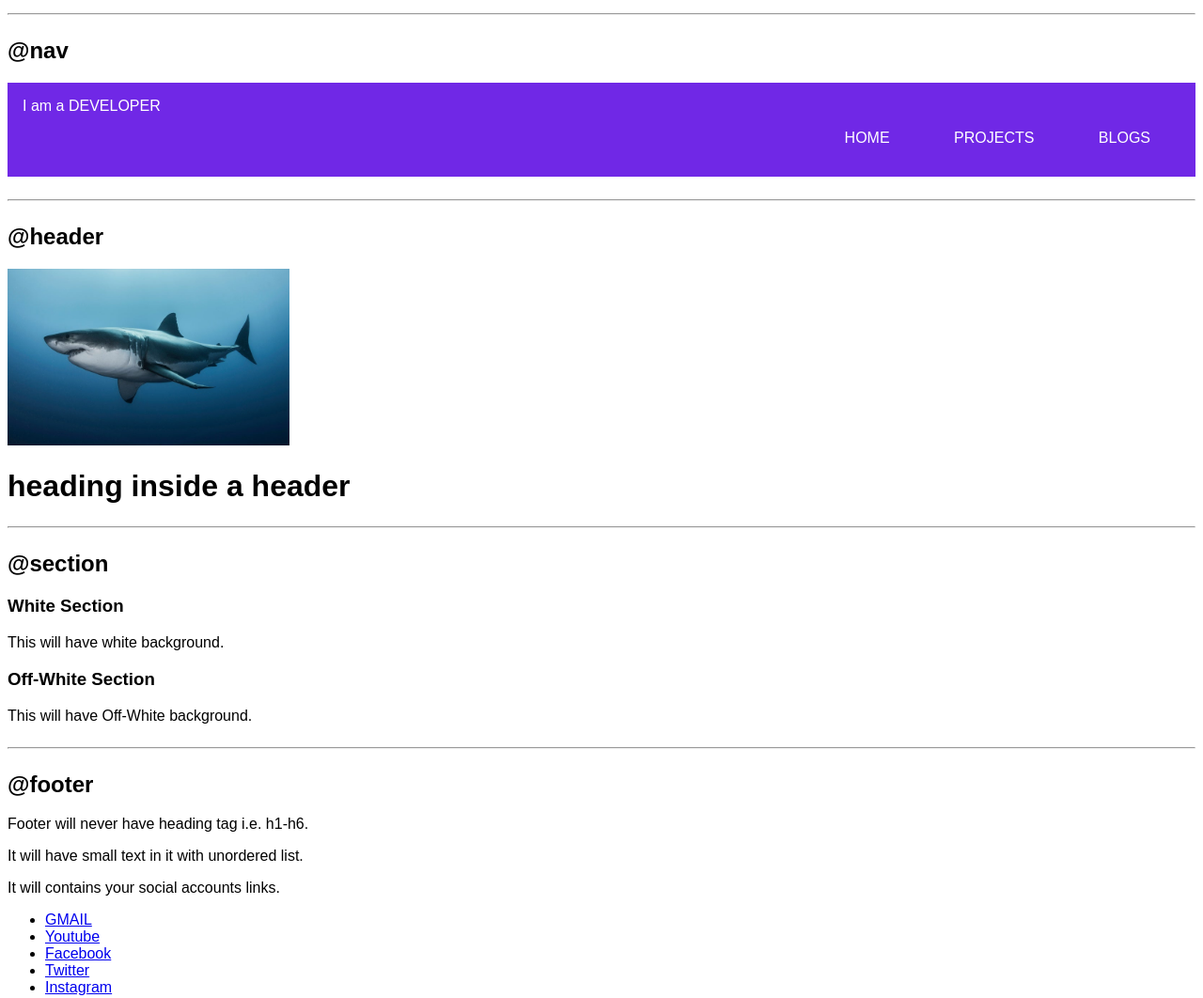
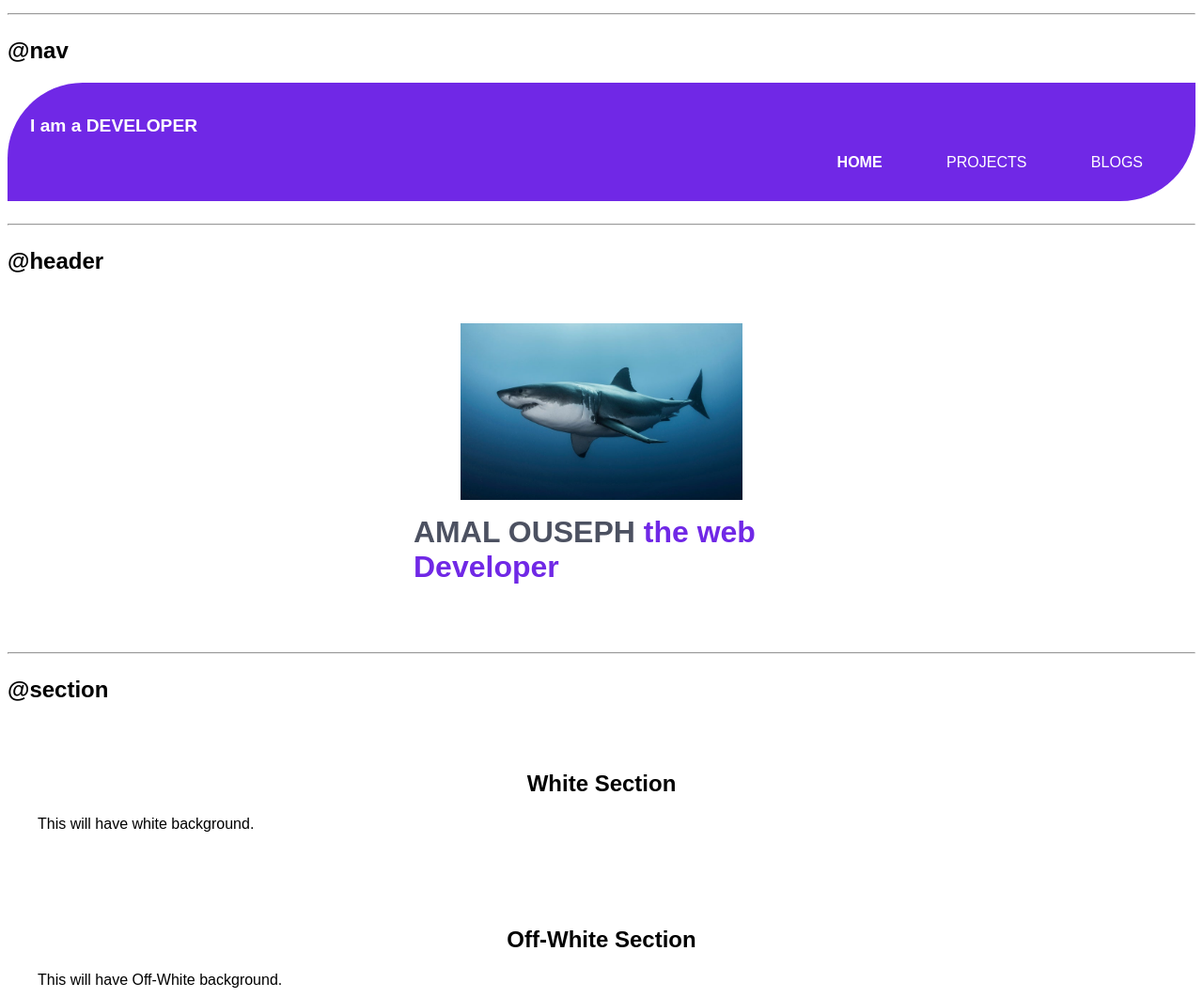
Before and after one commit to pantherblack34/ComponentLibrary, a plain HTML site: page index.html in a window 1280 px wide. Shown: the part 1420-2482 px from the top of the page at 94% size. Drawn offline with Linux system fonts and the light colour scheme.

Commit message:
header updated

```diff
--- a/index.html
+++ b/index.html
@@ -65,36 +65,33 @@
 
     <h2>@nav</h2>
 
-    <div class="navigation">
         <div class="navig">
-            I am a DEVELOPER
+            <p class="navig-para">I am a DEVELOPER</p>
             <ul class="navig-no-bullet">
-                <li class="list-inline"><a class="links" href="#">HOME</a></li>
+                <li class="list-inline"><a class="links link-active" href="#">HOME</a></li>
                 <li class="list-inline"><a class="links" href="#">PROJECTS</a></li>
                 <li class="list-inline"><a class="links" href="#">BLOGS</a></li>
             </ul>
         </div>
 
-    </div>
-
     <hr>
 
     <h2>@header</h2>
-    <header>
-        <img src="images\shark.jpg" style="width:300px; height:auto;" alt="SHARK.jpg">
-        <h1>heading inside a header</h1>
+    <header class="head">
+        <img class="head-img" src="images\shark.jpg" style="width:300px; height:auto;" alt="SHARK.jpg">
+        <h1 class="head-heading">AMAL OUSEPH <span style="color: var(--primary-color);">the web Developer</span></h1>
     </header>
     <hr>
 
     <h2>@section</h2>
 
-    <section>
-        <h3>White Section</h3>
+    <section class="section">
+        <h1>White Section</h1>
         <p>This will have white background.</p>
     </section>
 
-    <section>
-        <h3>Off-White Section</h3>
+    <section class="section off">
+        <h1>Off-White Section</h1>
         <p>This will have Off-White background.</p>
     </section>
     <hr>
--- a/style.css
+++ b/style.css
@@ -1,20 +1,21 @@
-:root{
+:root {
     --primary-color: rgb(112, 40, 230);
-
+    --dark-gray: rgb(76, 81, 97);
+    --off-white: rgb(83, 91, 94);
 }
 
-body{
+body {
     font-family: 'Montserrat', sans-serif;
 }
 
 /*container*/
-.container{
+.container {
     padding: 0rem 1rem 0rem 1rem;
 }
 
-.container-center{
-    max-width:600px;
-    margin:auto;
+.container-center {
+    max-width: 600px;
+    margin: auto;
 }
 
 /*links*/
@@ -34,45 +35,77 @@ body{
     padding: 0.5rem 1rem;
 }
 
-hr{
+hr {
     margin: 1.5rem 0rem;
 }
 
 /*list*/
-.no-bullet{
+.no-bullet {
     list-style: none;
 }
 
-.list-inline{
+.list-inline {
     display: inline;
     padding: 0rem 1rem;
 }
+
 /*nav*/
 
-.navig{
+.navig {
     background-color: var(--primary-color);
     color: white;
-    padding: 1rem 1rem;
-    border-radius: ;
+    padding: 1rem 1.5rem;
+    border-radius: 5rem 0rem;
 }
 
-.navig-para{
+.navig-para {
     font-weight: bold;
     font-size: larger;
 }
 
-.navig-no-bullet{
+.navig-no-bullet {
     text-align: right;
 }
 
-.navig .link-active{
+.navig .link-active {
     font-weight: bold;
 }
 
 
-.navig .links{
+.navig .links {
     text-decoration: none;
-    color:white;
+    color: white;
     padding: 0.5rem 1rem;
+}
 
+/*header*/
+
+.head {
+    padding: 2rem;
 }
+
+.head .head-img {
+    width: 300px;
+    display: block;
+    margin: auto;
+}
+
+.head .head-heading {
+    padding: 1rem;
+    color: var(--dark-gray);
+    width: 400px;
+    display: block;
+    margin: auto;
+}
+
+/*section*/
+.section{
+    padding: 2rem;
+}
+.section h1 {
+    text-align: center;
+}
+
+.section .off{
+    background-color: var(--off-white);
+}
```
